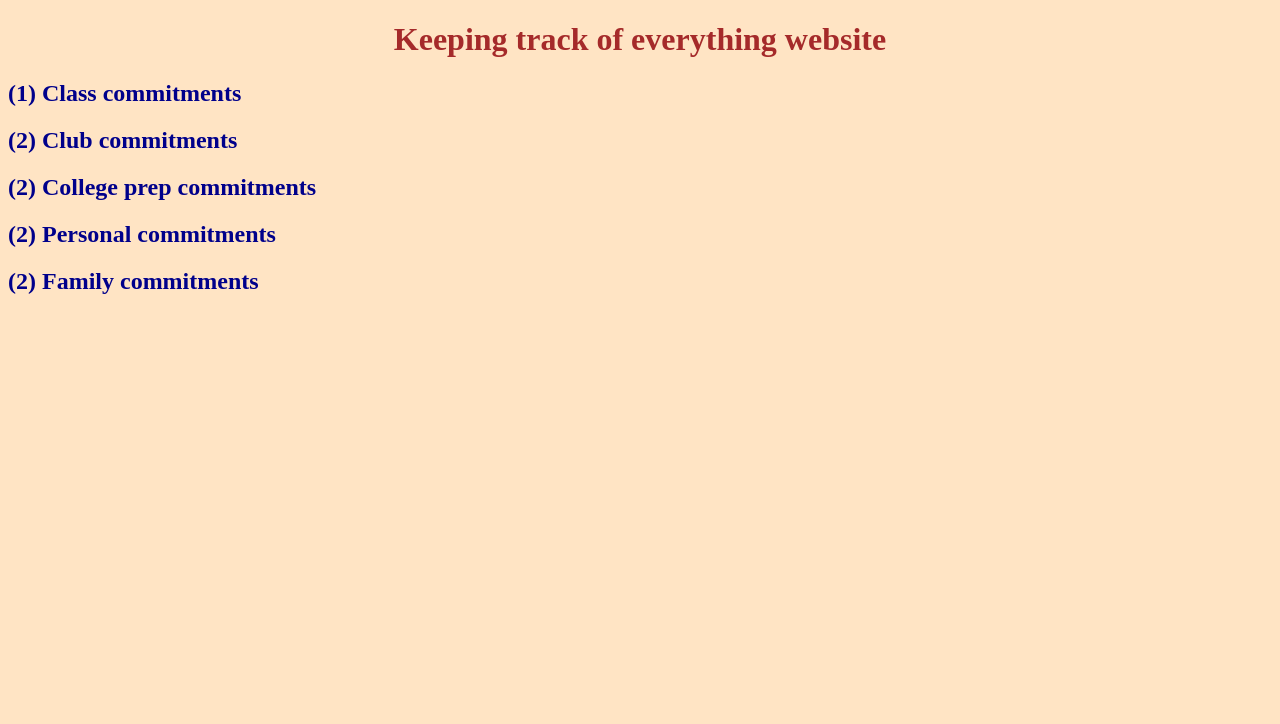
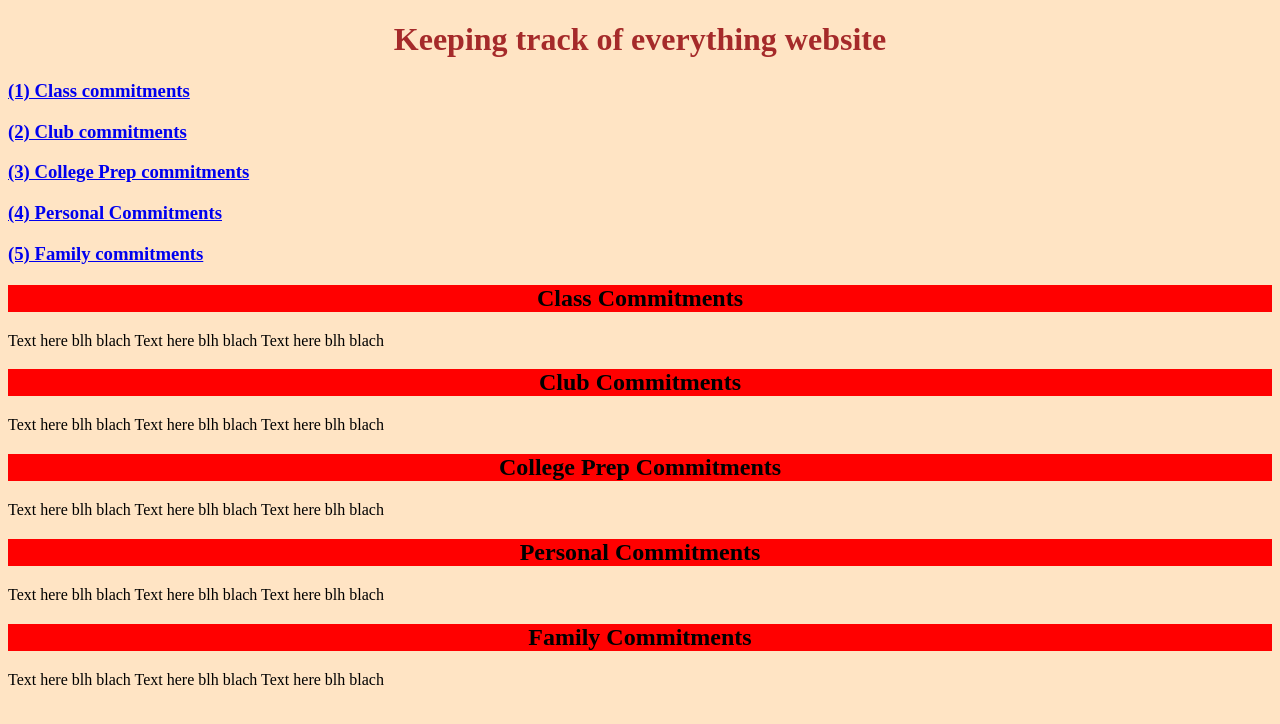
Before and after one commit to marianagarz/FirstWebsite, a plain HTML site: page index.html in a window 1280 px wide. Drawn offline with Linux system fonts and the light colour scheme.

Commit message:
General skeleton to site

```diff
--- a/index.html
+++ b/index.html
@@ -13,11 +13,66 @@
       <h1> Keeping track of everything website </h1>
 	</center>
 
-	<h2> (1) Class commitments </h2>
-	<h2> (2) Club commitments </h2>
-	<h2> (2) College prep commitments </h2>
-	<h2> (2) Personal commitments </h2>
-	<h2> (2) Family commitments </h2>
+	<h3><a href='#Class Commitments' >
+	    (1) Class commitments </h3>
+		</a>
+	<h3><a href='#Club Commitments'>
+	    (2) Club commitments </h3>
+		</a>
+	<h3><a href='#College Prep Commitments'>
+	    (3) College Prep commitments </h3>
+		</a>
+	<h3><a href='#Personal Commitments'>
+	    (4) Personal Commitments </h3>
+		</a>
+	<h3><a href='#Family Commitments'>
+	    (5) Family commitments </h3>
+		</a>
+
+	<div id='Class Commitments'>
+	  <center>
+	  <h2> Class Commitments </h2>
+	  </center>
+	  <p>
+	    Text here blh blach Text here blh blach Text here blh blach
+	  </p>
+	</div>
+
+	<div id='Club Commitments' >
+	  <center>
+	  <h2> Club Commitments </h2>
+	  </center>
+	  <p>
+	    Text here blh blach Text here blh blach Text here blh blach
+	  </p>
+	</div>
+
+	<div id='College Prep Commitments' class= "headers">
+	  <center>
+	  <h2> College Prep Commitments </h2>
+	  </center>
+	  <p>
+	    Text here blh blach Text here blh blach Text here blh blach
+	  </p>
+	</div>
+
+	<div id='Personal Commitments' class= "headers">
+	  <center>
+	  <h2> Personal  Commitments </h2>
+	  </center>
+	  <p>
+	    Text here blh blach Text here blh blach Text here blh blach
+	  </p>
+	</div>
+
+	<div id='Family Commitments' class= "headers">
+	  <center>
+	  <h2> Family  Commitments </h2>
+	  </center>
+	  <p>
+	    Text here blh blach Text here blh blach Text here blh blach
+	  </p>
+	</div>
 
 
   </body>
--- a/style.css
+++ b/style.css
@@ -6,9 +6,6 @@ h1{
 	color: brown;
 }
 
-h2{
-	color: darkblue;
-}
 
 .Major-Heading{
 	color: hotpink !important;
@@ -19,11 +16,11 @@ p.Example {
 	background-color: red;
 }
 
-h2:hover {
+h3:hover {
 	color: blue;
 }
 
-p{
-	font-family: "Times New Roman";
-	width: 50px;
+h2{
+	color: black;
+	background-color: red;
 }
```
